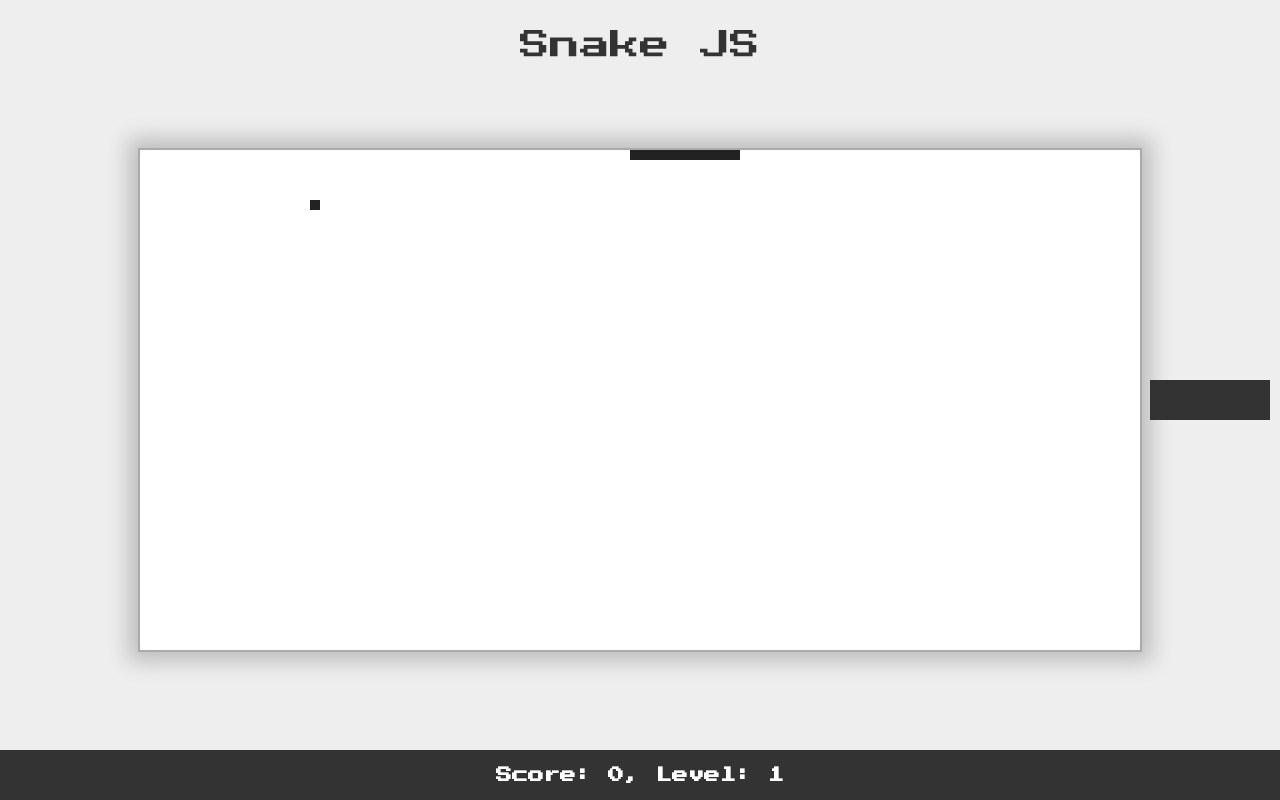
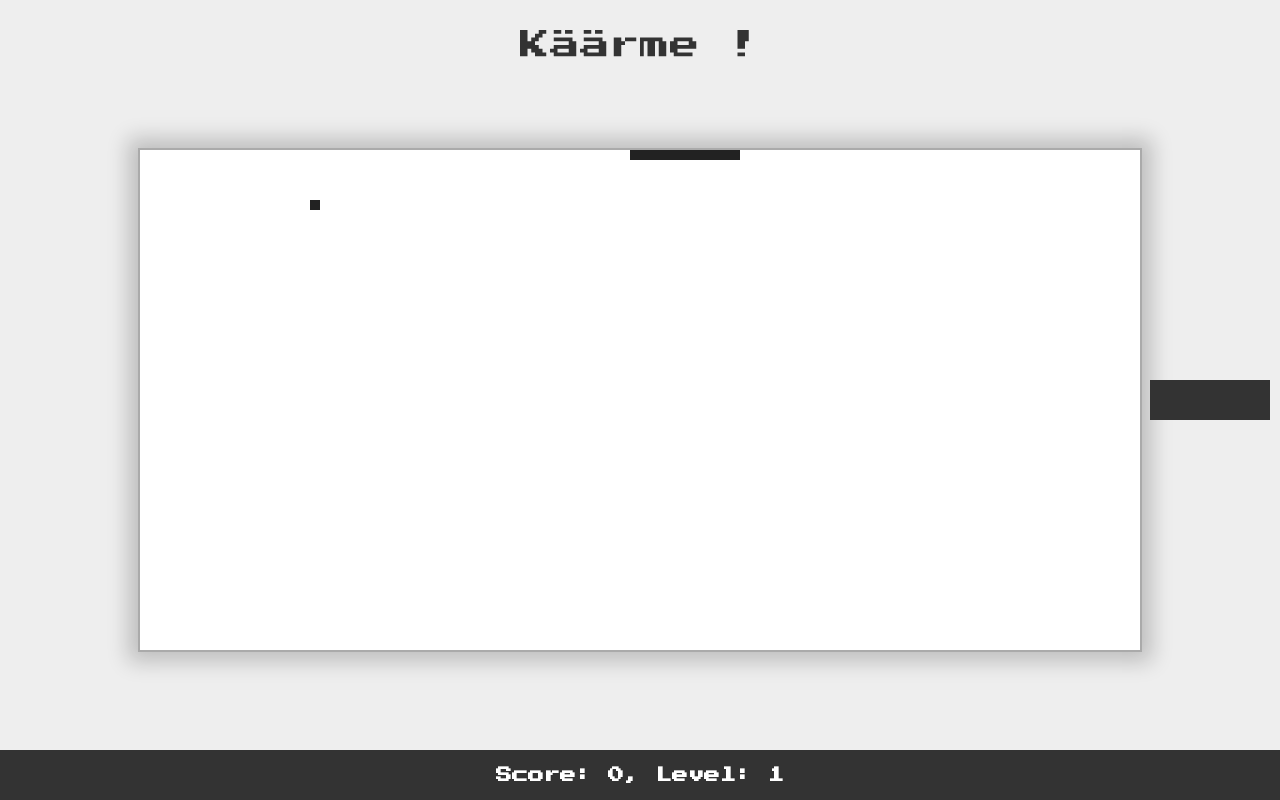
Before and after one commit to Arthur-Prudhomme/Data-IoT, a plain HTML site: page frontend/index.html in a window 1280 px wide. Drawn offline with nearby package versions, Linux system fonts and the light colour scheme; no server answers.

Commit message:
:lipstick: rename to Käärme !

```diff
--- a/frontend/index.html
+++ b/frontend/index.html
@@ -15,14 +15,13 @@
 
     <!-- <ul></ul> -->
 
-    <div class="title">Snake JS</div>
+    <div class="title">Käärme !</div>
     <div class="score"></div>
     <canvas id="snake"></canvas>
 
     <div class="details"></div>
     <div class="gameOver">
       <h1>Game Over !</h1>
-      <div class="replay" onclick="init();">Replay</div>
     </div>
     <div class="pause">Pause</div>
 
```
